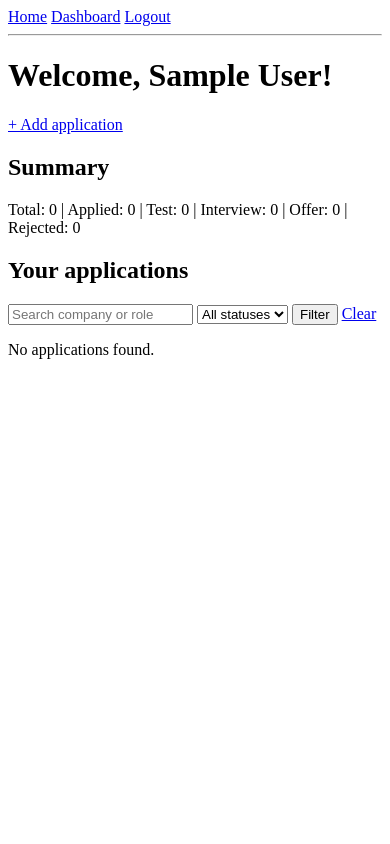
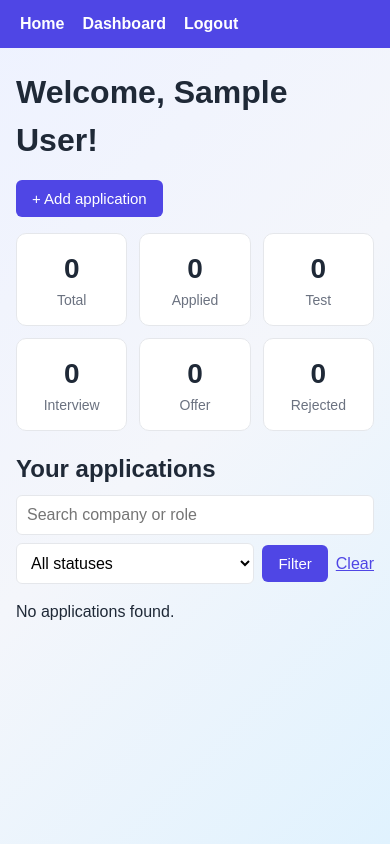
Before and after one commit to bunny999408/job-tracker, a Flask app: page /dashboard in a window 390 px wide. Run offline with Flask 3, Linux system fonts and the light colour scheme; the visitor is signed in with stand-in values (Sample User, id 1); data that the repository does not hold is empty.

Commit message:
Add CSS styling and responsive layout

```diff
--- a/static/style.css
+++ b/static/style.css
@@ -0,0 +1,168 @@
+:root {
+  --bg: #f4f6fb;
+  --card: #ffffff;
+  --text: #1f2937;
+  --muted: #6b7280;
+  --primary: #4f46e5;
+  --primary-dark: #4338ca;
+  --border: #e5e7eb;
+  --danger: #dc2626;
+}
+
+* { box-sizing: border-box; }
+
+body {
+  margin: 0;
+  font-family: Arial, Helvetica, sans-serif;
+  background: linear-gradient(135deg, #eef2ff 0%, #f4f6fb 50%, #e0f2fe 100%);
+  background-attachment: fixed;
+  min-height: 100vh;
+  color: var(--text);
+  line-height: 1.5;
+}
+
+
+nav {
+  background: var(--primary);
+  padding: 12px 20px;
+  display: flex;
+  gap: 18px;
+  flex-wrap: wrap;
+}
+nav a { color: #fff; text-decoration: none; font-weight: bold; }
+nav a:hover { text-decoration: underline; }
+
+.container {
+  max-width: 1000px;
+  margin: 20px auto;
+  padding: 0 16px;
+}
+
+h1, h2 { margin: 16px 0 8px; }
+
+.flash {
+  background: #e0e7ff;
+  border-left: 4px solid var(--primary);
+  padding: 10px 14px;
+  border-radius: 6px;
+  margin: 12px 0;
+}
+
+/* Forms */
+form input[type="text"],
+form input[type="email"],
+form input[type="password"],
+form input[type="url"],
+form input[type="date"],
+form select,
+form textarea {
+  width: 100%;
+  max-width: 420px;
+  padding: 10px;
+  border: 1px solid var(--border);
+  border-radius: 6px;
+  font-size: 16px;
+  background: #fff;
+}
+form textarea { min-height: 90px; }
+
+button {
+  background: var(--primary);
+  color: #fff;
+  border: none;
+  padding: 10px 16px;
+  border-radius: 6px;
+  font-size: 15px;
+  cursor: pointer;
+}
+button:hover { background: var(--primary-dark); }
+button.danger { background: var(--danger); }
+button.danger:hover { background: #b91c1c; }
+
+a { color: var(--primary); }
+
+/* Summary cards */
+.cards {
+  display: grid;
+  grid-template-columns: repeat(auto-fit, minmax(110px, 1fr));
+  gap: 12px;
+  margin: 12px 0 20px;
+}
+.card {
+  background: var(--card);
+  border: 1px solid var(--border);
+  border-radius: 10px;
+  padding: 14px;
+  text-align: center;
+}
+.card .number { font-size: 28px; font-weight: bold; }
+.card .label { color: var(--muted); font-size: 14px; }
+
+/* Follow-up box */
+.followup {
+  background: #fff7ed;
+  border: 1px solid #fdba74;
+  border-radius: 10px;
+  padding: 10px 16px;
+  margin-bottom: 20px;
+}
+
+/* Filter bar */
+.filters { display: flex; gap: 8px; flex-wrap: wrap; align-items: center; margin-bottom: 12px; }
+.filters input, .filters select { width: auto !important; flex: 1 1 160px; }
+
+/* Table */
+.table-wrap { overflow-x: auto; background: var(--card); border: 1px solid var(--border); border-radius: 10px; }
+table { width: 100%; border-collapse: collapse; }
+th, td { padding: 10px 12px; text-align: left; border-bottom: 1px solid var(--border); white-space: nowrap; }
+th { background: #f9fafb; font-size: 14px; color: var(--muted); }
+tr:last-child td { border-bottom: none; }
+
+/* Status badges */
+.badge { padding: 3px 10px; border-radius: 999px; font-size: 13px; font-weight: bold; }
+.badge.applied { background: #dbeafe; color: #1d4ed8; }
+.badge.test { background: #fef3c7; color: #b45309; }
+.badge.interview { background: #ede9fe; color: #6d28d9; }
+.badge.offer { background: #dcfce7; color: #15803d; }
+.badge.rejected { background: #fee2e2; color: #b91c1c; }
+
+.actions { display: flex; gap: 10px; align-items: center; }
+.actions form { margin: 0; }
+
+/* Smooth fade-in when a page loads */
+@keyframes fadeUp {
+  from { opacity: 0; transform: translateY(12px); }
+  to   { opacity: 1; transform: translateY(0); }
+}
+.container { animation: fadeUp 0.4s ease; }
+
+/* Summary cards lift when you hover */
+.card { transition: transform 0.2s ease, box-shadow 0.2s ease; }
+.card:hover {
+  transform: translateY(-4px);
+  box-shadow: 0 8px 18px rgba(0, 0, 0, 0.08);
+}
+
+/* Buttons feel responsive */
+button { transition: background 0.2s ease, transform 0.1s ease; }
+button:active { transform: scale(0.97); }
+
+/* Table rows highlight on hover */
+tr { transition: background 0.15s ease; }
+tbody tr:hover, tr:hover td { background: #f9fafb; }
+
+/* Nav links */
+nav a { transition: opacity 0.2s ease; }
+nav a:hover { opacity: 0.8; text-decoration: none; }
+
+/* Flash messages slide in */
+@keyframes slideIn {
+  from { opacity: 0; transform: translateX(-16px); }
+  to   { opacity: 1; transform: translateX(0); }
+}
+.flash { animation: slideIn 0.3s ease; }
+
+/* Respect users who turn animations off */
+@media (prefers-reduced-motion: reduce) {
+  * { animation: none !important; transition: none !important; }
+}
--- a/templates/base.html
+++ b/templates/base.html
@@ -16,14 +16,15 @@
       <a href="{{ url_for('register') }}">Register</a>
     {% endif %}
   </nav>
-  <hr>
 
-  {% with messages = get_flashed_messages() %}
-    {% for message in messages %}
-      <p><strong>{{ message }}</strong></p>
-    {% endfor %}
-  {% endwith %}
+  <main class="container">
+    {% with messages = get_flashed_messages() %}
+      {% for message in messages %}
+        <div class="flash">{{ message }}</div>
+      {% endfor %}
+    {% endwith %}
 
-  {% block content %}{% endblock %}
+    {% block content %}{% endblock %}
+  </main>
 </body>
 </html>
--- a/templates/dashboard.html
+++ b/templates/dashboard.html
@@ -2,28 +2,31 @@
 
 {% block content %}
 <h1>Welcome, {{ current_user.name }}!</h1>
-<p><a href="{{ url_for('add_application') }}">+ Add application</a></p>
+<p><a href="{{ url_for('add_application') }}"><button type="button">+ Add application</button></a></p>
 
-<h2>Summary</h2>
-<p>
-  Total: {{ total }}
-  {% for s in statuses %} | {{ s }}: {{ counts[s] }}{% endfor %}
-</p>
+<div class="cards">
+  <div class="card"><div class="number">{{ total }}</div><div class="label">Total</div></div>
+  {% for s in statuses %}
+  <div class="card"><div class="number">{{ counts[s] }}</div><div class="label">{{ s }}</div></div>
+  {% endfor %}
+</div>
 
 {% if due %}
+<div class="followup">
   <h2>Follow up today</h2>
   <ul>
     {% for a in due %}
     <li>
-    {{ a.company }} - {{ a.role }} (follow-up date: {{ a.follow_up_date }})
+      {{ a.company }} - {{ a.role }} (due {{ a.follow_up_date }})
       <a href="{{ url_for('edit_application', app_id=a.id) }}">Edit</a>
     </li>
     {% endfor %}
   </ul>
+</div>
 {% endif %}
 
 <h2>Your applications</h2>
-<form method="GET">
+<form method="GET" class="filters">
   <input type="text" name="q" value="{{ q }}" placeholder="Search company or role">
   <select name="status">
     <option value="">All statuses</option>
@@ -36,7 +39,8 @@
 </form>
 
 {% if applications %}
-<table border="1" cellpadding="6">
+<div class="table-wrap">
+  <table>
     <tr>
       <th>Company</th>
       <th>Role</th>
@@ -49,19 +53,22 @@
     <tr>
       <td>{{ a.company }}</td>
       <td>{{ a.role }}</td>
-    <td>{{ a.status }}</td>
+      <td><span class="badge {{ a.status|lower }}">{{ a.status }}</span></td>
       <td>{{ a.applied_date }}</td>
       <td>{{ a.follow_up_date or "-" }}</td>
       <td>
+        <div class="actions">
           <a href="{{ url_for('edit_application', app_id=a.id) }}">Edit</a>
           <form method="POST" action="{{ url_for('delete_application', app_id=a.id) }}"
-            style="display:inline" onsubmit="return confirm('Delete this application?');">
-        <button type="submit">Delete</button>
+                onsubmit="return confirm('Delete this application?');">
+            <button type="submit" class="danger">Delete</button>
           </form>
+        </div>
       </td>
     </tr>
     {% endfor %}
   </table>
+</div>
 {% else %}
 <p>No applications found.</p>
 {% endif %}
```
Lines whose indentation alone changed are shown as unchanged.
